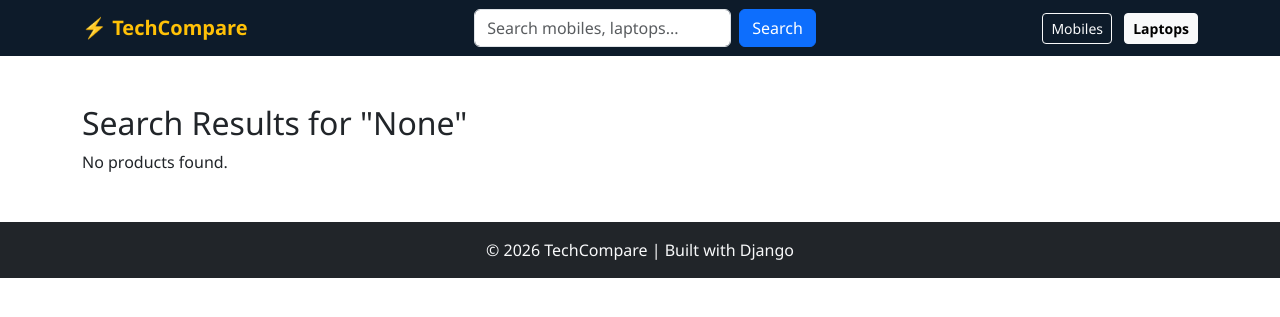
After one commit to PatidarKuldeep/nextcompare, a Django app: page /search/ in a window 1280 px wide. The commit adds this page. Shown: the top 317 px of the page. Run offline with Django 5.2, Linux system fonts and the light colour scheme.

Commit message:
improved navbar search layout

```diff
--- a/products/urls.py
+++ b/products/urls.py
@@ -6,4 +6,5 @@ urlpatterns = [
     path('product/<slug:slug>/', views.product_detail, name='product_detail'),
     path('category/<str:category_name>/', views.category_view, name='category_view'),
     path('compare/', views.compare_products, name='compare_products'),
+    path("search/", views.search, name="search"),
 ]
--- a/products/views.py
+++ b/products/views.py
@@ -2,6 +2,7 @@ from django.shortcuts import render
 from .models import Product
 from datetime import date, timedelta
 from django.shortcuts import get_object_or_404
+from django.db.models import Q
 
 
 
@@ -67,3 +68,23 @@ def compare_products(request):
     }
 
     return render(request, 'compare.html', context)
+
+
+def search(request):
+
+    query = request.GET.get("q")
+
+    results = []
+
+    if query:
+        results = Product.objects.filter(
+            Q(name__icontains=query) |
+            Q(brand__name__icontains=query)
+        )
+
+    context = {
+        "query": query,
+        "results": results
+    }
+
+    return render(request, "search.html", context)
--- a/templates/base.html
+++ b/templates/base.html
@@ -33,16 +33,46 @@
 {% if not '/admin' in request.path %}
 <!-- 🔷 NAVBAR -->
 <nav class="navbar navbar-expand-lg navbar-dark" style="background-color:#0d1b2a;">
-        <div class="container">
+
+    <div class="container">
+
+        <!-- Logo -->
         <a class="navbar-brand fw-bold text-warning" href="/">
             ⚡ TechCompare
         </a>
 
+        <!-- Search Bar -->
+        <form action="/search/" method="get" class="d-flex me-3">
+
+            <input
+            type="text"
+            name="q"
+            placeholder="Search mobiles, laptops..."
+            class="form-control me-2">
+
+            <button class="btn btn-primary">
+                Search
+            </button>
+
+        </form>
+
+        <!-- Category Buttons -->
         <div>
-            <a href="{% url 'category_view' 'Mobile' %}" class="btn btn-outline-light btn-sm me-2">Mobiles</a>
-            <a href="{% url 'category_view' 'Laptop' %}" class="btn btn-light btn-sm fw-semibold">Laptops</a>
+
+            <a href="{% url 'category_view' 'Mobile' %}"
+               class="btn btn-outline-light btn-sm me-2">
+               Mobiles
+            </a>
+
+            <a href="{% url 'category_view' 'Laptop' %}"
+               class="btn btn-light btn-sm fw-semibold">
+               Laptops
+            </a>
+
         </div>
+
     </div>
+
 </nav>
 
 <!-- 🔷 MAIN CONTENT -->
--- /dev/null
+++ b/templates/search.html
@@ -0,0 +1,27 @@
+{% extends "base.html" %}
+
+{% block content %}
+
+<h2>Search Results for "{{ query }}"</h2>
+
+{% for product in results %}
+
+<div class="card p-3 mb-3">
+
+    <a href="{% url 'product_detail' product.slug %}">
+        <h4>{{ product.name }}</h4>
+    </a>
+
+    <p>Brand: {{ product.brand.name }}</p>
+
+    <p>Score: {{ product.overall_score }}</p>
+
+</div>
+
+{% empty %}
+
+<p>No products found.</p>
+
+{% endfor %}
+
+{% endblock %}
```
